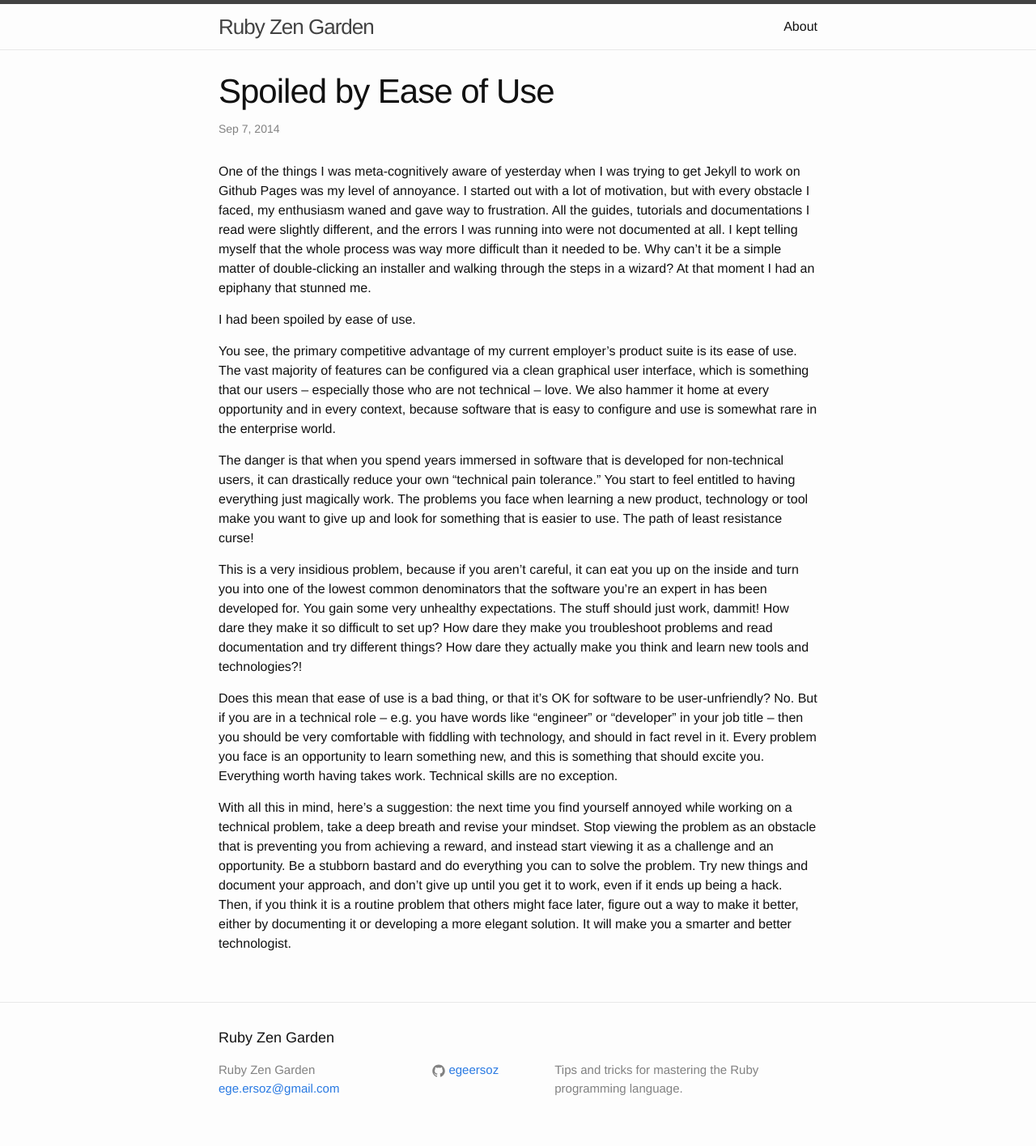
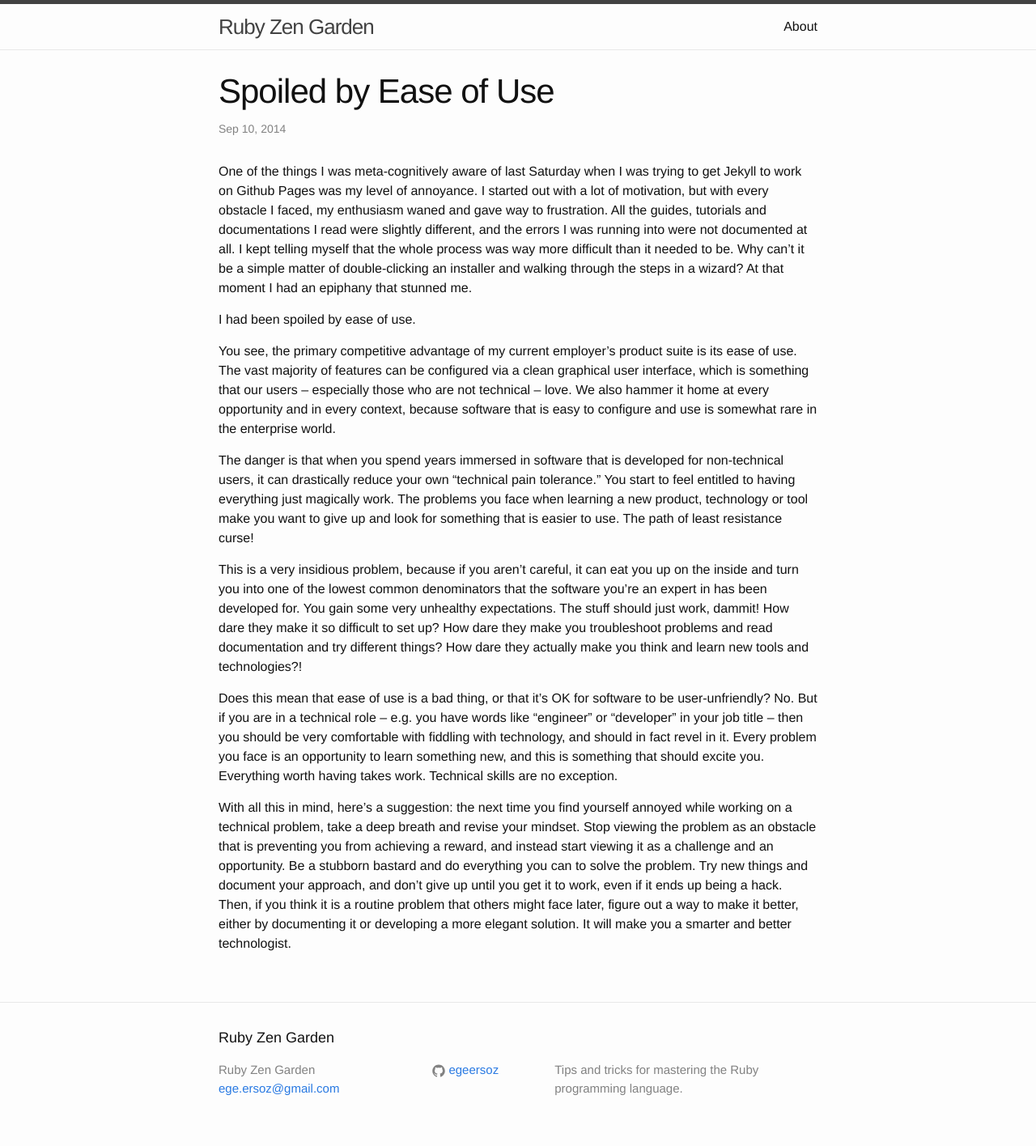
Before and after one commit to egeersoz/egeersoz.github.io, a Jekyll site: the page built from _posts/2014-09-10-spoiled-by-ease-of-use.md, in a window 1280 px wide. Shown: the whole page at 81% size. Built offline with Jekyll 4.4.1, drawn with Linux system fonts in a browser that asks for light colours.

Commit message:
second post

```diff
--- a/_posts/2014-09-07-spoiled-by-ease-of-use.md
+++ b/_posts/2014-09-10-spoiled-by-ease-of-use.md
@@ -1,11 +1,11 @@
 ---
 layout: post
 title:  "Spoiled by Ease of Use"
-date:   2014-09-07
+date:   2014-09-10
 categories: general
 ---
 
-One of the things I was meta-cognitively aware of yesterday when I was trying to get Jekyll to work on Github Pages was my level of annoyance. I started out with a lot of motivation, but with every obstacle I faced, my enthusiasm waned and gave way to frustration. All the guides, tutorials and documentations I read were slightly different, and the errors I was running into were not documented at all. I kept telling myself that the whole process was way more difficult than it needed to be. Why can't it be a simple matter of double-clicking an installer and walking through the steps in a wizard? At that moment I had an epiphany that stunned me.
+One of the things I was meta-cognitively aware of last Saturday when I was trying to get Jekyll to work on Github Pages was my level of annoyance. I started out with a lot of motivation, but with every obstacle I faced, my enthusiasm waned and gave way to frustration. All the guides, tutorials and documentations I read were slightly different, and the errors I was running into were not documented at all. I kept telling myself that the whole process was way more difficult than it needed to be. Why can't it be a simple matter of double-clicking an installer and walking through the steps in a wizard? At that moment I had an epiphany that stunned me.
 
 I had been spoiled by ease of use.
 
```
Also changed, not shown: 2 other files.
